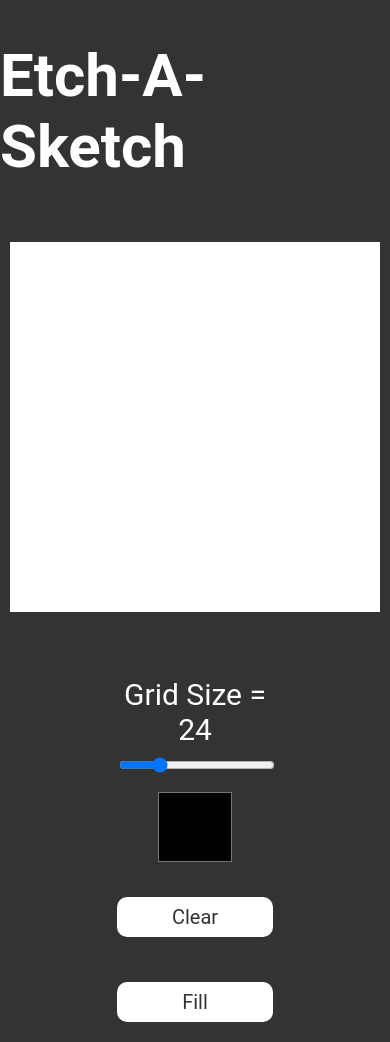
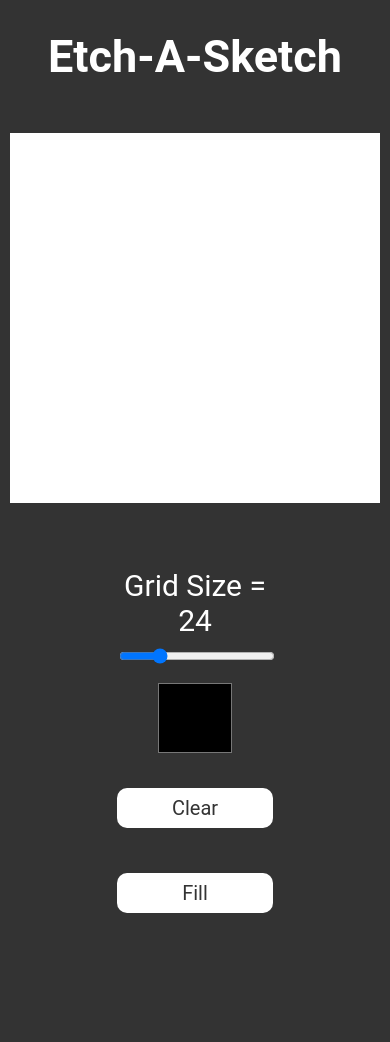
Before and after one commit to portaTuimil/Web_Pixel_Editor, a plain HTML site: page index.html in a window 390 px wide. After the commit the page ends 933 px from the top, so only its background shows below. Drawn offline with Linux system fonts and the light colour scheme.

Commit message:
Project Finished!!

```diff
--- a/index.html
+++ b/index.html
@@ -8,7 +8,7 @@
 	<meta name="author" content="Pablo Porta">
 	<meta http-equiv="Content-Type" content="text/html; charset=utf-8"/>
 	<meta name="viewport" content="width=device-width, initial-scale=1" />
-
+	<link rel="icon" href="PenIcon.png">
 </head>
 <body>
 
--- a/style.css
+++ b/style.css
@@ -178,3 +178,10 @@ input{
         margin: auto;
     }
 }
+
+@media(max-width: 420px){
+    h1{
+
+        font-size: 45px;
+    }
+}
```
Also changed, not shown: PenIcon.png (added), 1 other file.
